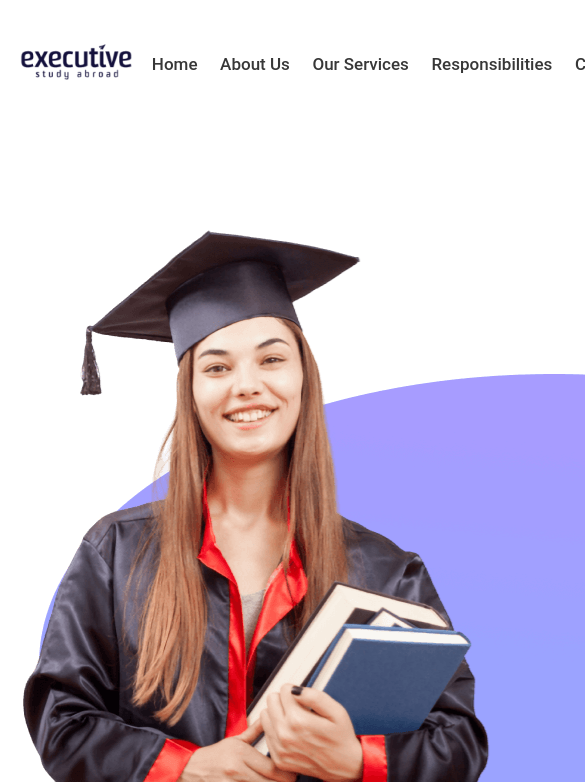
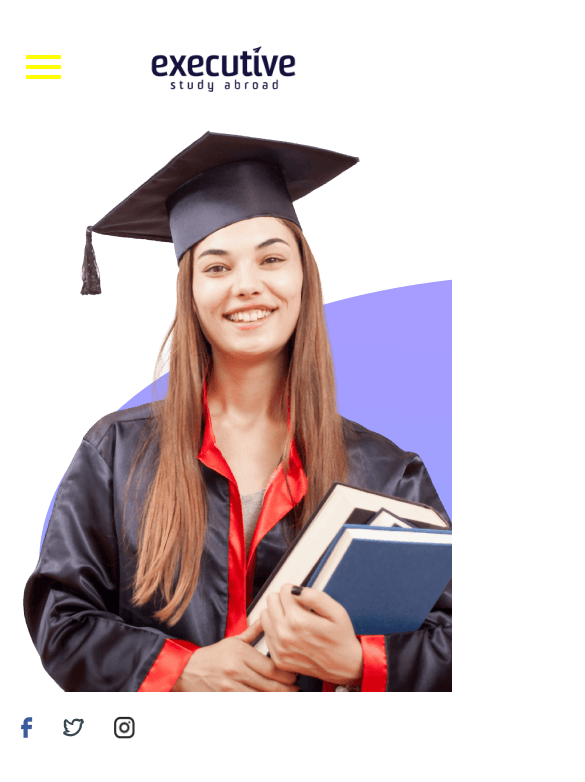
Before and after one commit to sadirov4647/executed, a plain HTML site: page index.html in a window 390 px wide. Shown: the top 782 px of the page, 585 px wide, since content can reach past the window. Drawn offline with nearby package versions, Linux system fonts and the light colour scheme; files whose address does not match are found by name.

Commit message:
all responsiveness done

```diff
--- a/css/style.css
+++ b/css/style.css
@@ -49,6 +49,9 @@ img {
 }
 .site-logo{
     margin-right: 175px;
+}
+.site-logo a{
+    display: block;
 }
 .site-nav-list{
     font-weight: 500;
@@ -689,7 +692,7 @@ mark{
 
 
 /* Responsive */
-@media screen and (max-width: 768px){
+@media only screen and (max-width: 768px) and (min-width: 433px){
     .container{
         width: 796px;
         padding-right: 20px;
@@ -766,3 +769,147 @@ mark{
         width: 105%;
     }
 }
+
+@media screen and (max-width: 432px){
+    .container{
+        width: 472px;
+    }
+    .site-nav-list{
+        display: block;
+        position: absolute;
+        width: 70vw;
+        height: 90vh;
+        margin-top: 20vh;
+        position: fixed;
+        padding-left: 32px;
+        padding-top: 64px;
+        top: 0;
+        left: 0;
+        right: 0;
+        z-index: 10;
+        flex-direction: column;
+        justify-content: center;
+        align-items: center;
+        background:var(--titles-color);
+        transition: top 1s ease;
+        transform: translateX(-300px);
+        transition: 0.3s;
+    }
+    .site-logo{
+        margin-left: 130px;
+        margin-right: 0;
+    }
+    .site-nav-item:not(:last-child){
+        margin-bottom: 20px;
+    }
+    .site-nav-item a{
+        color: #fff;
+    }
+    .site-nav{
+        display: flex;
+        position: fixed;
+        top: 5%;
+        z-index: 15;
+    }
+    .burger-btn {
+        cursor: pointer;
+        display: block;
+        position: absolute;
+        top: 45%;
+        right: 85%;
+        width: 35px;
+        height: 35px;
+        margin-top: -17.5px;
+        margin-left: -17.5px;
+        color: yellow;
+    }
+    .burger-btn .lines {
+        display: block;
+        width: 100%;
+        height: 4px;
+        background: yellow;
+        position: relative;
+        top: 50%;
+        transition: transform 0.5s cubic-bezier(0, 0, 1, 1), background 0.5s ease;
+        margin-top: -2px;
+    }
+    .burger-btn .lines:after,
+    .burger-btn .lines:before {
+        content: "";
+        width: 100%;
+        height: 4px;
+        position: absolute;
+        left: 0;
+        background: yellow;
+        -webkit-transition: all 0.3s cubic-bezier(0.7, 0, 0.3, 1);
+    }
+    .burger-btn .lines:after {
+        bottom: -10px;
+    }
+    .burger-btn .lines:before {
+        top: -10px;
+    }
+    .burger-btn.active .lines {
+        background: transparent;
+        transform: rotate(90deg);
+    }
+    .burger-btn.active .lines:after {
+        top: 0;
+        transform: rotate(-135deg);
+    }
+    .burger-btn.active .lines:before {
+        top: 0;
+        transform: rotate(135deg);
+    }
+    .active{
+        transform: translateX(0px);
+        background: mediumslateblue;
+    }
+    .nav-btn{
+        margin-top: 170px;
+        border: 2px solid darkturquoise;
+    }
+    .nav-btn:hover{
+        border-color: aqua;
+    }
+    .help{
+        margin-top: 20%;
+    }
+    .help-right{
+        position: static;
+        width: 100%;
+    }
+    .help-left{
+        display: flex;
+        flex-direction: column-reverse;
+    }
+    .help-icons{
+        padding: 0;
+        margin-top: 20px;
+    }
+    .universities-images{
+        margin-left: 20%;
+    }
+    .slick-dots{
+        width: 60%;
+    }
+    .section-titles{
+        width: 100%;
+    }
+    .news-card-list{
+        display: block;
+    }
+    .news-card-item{
+       margin: 0 auto;
+    }
+    .news-card-item:not(:last-child){
+        margin: 0 auto;
+        margin-bottom: 40px;
+    }
+    .footer-list{
+        display: block;
+    }
+    .dream-wrapper{
+        display: block;
+    }
+}
--- a/index.html
+++ b/index.html
@@ -19,7 +19,7 @@
                     <a href="#"><img src="./images/header-section/logo.png" alt="site logo" width="146" height="52"></a>
                 </div>
 
-
+                <a class="burger-btn openMenu"><span class="lines"></span></a>
                 <ul class="site-nav-list">
                     <li class="site-nav-item"><a href="#">Home</a></li>
                     <li class="site-nav-item"><a href="#">About Us</a></li>
@@ -365,6 +365,44 @@
             slidesToShow: 2,
             variableWidth: true
         });
+
+        var element = {
+            select : document.querySelector(".burger-btn"),
+            active : 'active',
+            className : function(){
+                return this.select.className;
+            }
+        }
+
+        element.select.onclick = function() {
+            var checker = hasClass(element.select, element.active);
+
+            if(checker) {
+                removeClass(element.select, element.active);
+            }
+            else {
+                element.select.className = element.select.className + ' active';
+            }
+        }
+
+        function hasClass(elem, className) {
+            return new RegExp(' ' + className + ' ').test(' ' + elem.className + ' ');
+        }
+
+        function removeClass(elem, className) {
+            var newClass = ' ' + elem.className.replace( /[\t\r\n]/g, ' ') + ' ';
+            if (hasClass(elem, className)) {
+                while (newClass.indexOf(' ' + className + ' ') >= 0 ) {
+                    newClass = newClass.replace(' ' + className + ' ', ' ');
+                }
+                elem.className = newClass.replace(/^\s+|\s+$/g, '');
+            }
+        }
+
+
+        document.querySelector('.openMenu').addEventListener('click',()=>{
+            document.querySelector('.site-nav-list').classList.toggle('active')
+        })
     </script>
 </body>
 </html>
```
